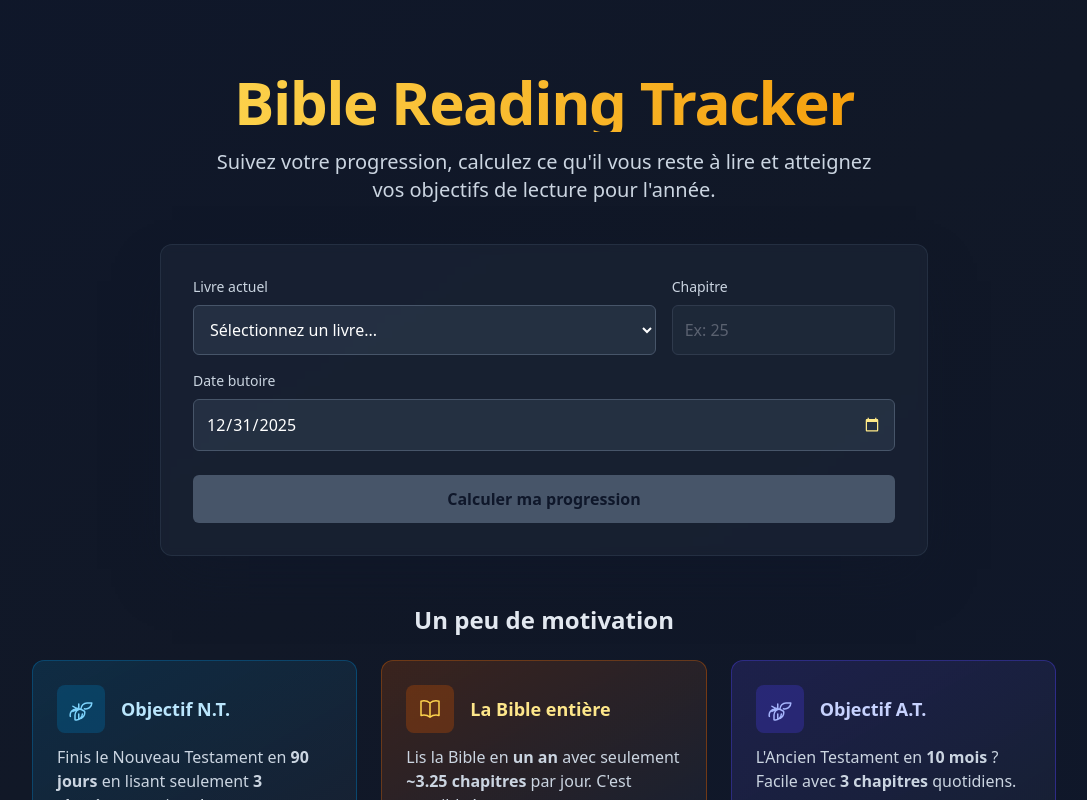
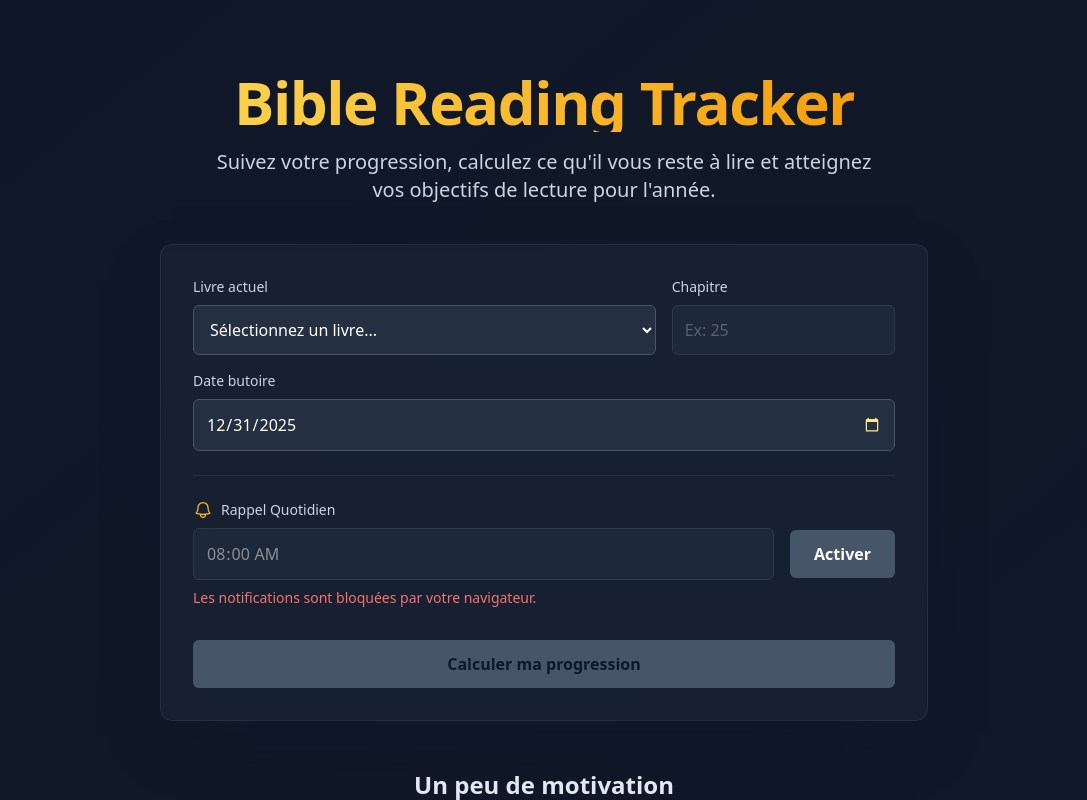
Before and after one commit to D-avlessi-webcoom/bible-reading-tracker, a React (Vite) app: page / in a window 1280 px wide. Shown: the top 800 px of the page, without its empty margins (96-1183 px from the left). Built offline with nearby package versions, Linux system fonts and the light colour scheme.

Commit message:
Add notification feature

```diff
--- a/App.tsx
+++ b/App.tsx
@@ -5,11 +5,14 @@ import StatCard from './components/StatCard';
 import BookOpenIcon from './components/icons/BookOpenIcon';
 import TargetIcon from './components/icons/TargetIcon';
 import CalendarIcon from './components/icons/CalendarIcon';
+import BellIcon from './components/icons/BellIcon';
 
 const getEndOfYear = () => {
   const today = new Date();
   return new Date(today.getFullYear(), 11, 31).toISOString().split('T')[0];
 };
+
+type ReminderStatus = 'inactive' | 'active' | 'denied';
 
 const App: React.FC = () => {
   const [selectedBookId, setSelectedBookId] = useState<string>('');
@@ -19,6 +22,9 @@ const App: React.FC = () => {
   const [error, setError] = useState<string>('');
   const [showResults, setShowResults] = useState<boolean>(false);
   const resultsRef = useRef<HTMLElement>(null);
+
+  const [reminderTime, setReminderTime] = useState('08:00');
+  const [reminderStatus, setReminderStatus] = useState<ReminderStatus>('inactive');
 
   const selectedBook: Book | undefined = useMemo(() => BIBLE_BOOKS.find(b => b.id === parseInt(selectedBookId, 10)), [selectedBookId]);
 
@@ -30,6 +36,56 @@ const App: React.FC = () => {
       resultsRef.current.scrollIntoView({ behavior: 'smooth' });
     }
   }, [showResults]);
+
+  useEffect(() => {
+    const savedTime = localStorage.getItem('reminderTime');
+    if (savedTime) {
+        if (Notification.permission === 'granted') {
+            setReminderTime(savedTime);
+            setReminderStatus('active');
+            navigator.serviceWorker.ready.then(registration => {
+                registration.active?.postMessage({ type: 'SET_REMINDER', time: savedTime });
+            });
+        } else if (Notification.permission === 'denied') {
+            setReminderStatus('denied');
+        } else {
+            // Permission was granted then revoked, or something else changed.
+            localStorage.removeItem('reminderTime');
+        }
+    } else {
+        if (Notification.permission === 'denied') {
+            setReminderStatus('denied');
+        }
+    }
+}, []);
+
+
+  const handleSetReminder = async () => {
+    if (!('Notification' in window) || !('serviceWorker' in navigator)) {
+        alert("Les notifications ne sont pas supportées sur ce navigateur.");
+        return;
+    }
+
+    const permission = await Notification.requestPermission();
+    if (permission === 'granted') {
+        localStorage.setItem('reminderTime', reminderTime);
+        setReminderStatus('active');
+        navigator.serviceWorker.ready.then(registration => {
+            registration.active?.postMessage({ type: 'SET_REMINDER', time: reminderTime });
+        });
+    } else {
+        setReminderStatus('denied');
+    }
+  };
+
+  const handleDisableReminder = () => {
+    localStorage.removeItem('reminderTime');
+    setReminderStatus('inactive');
+    navigator.serviceWorker.ready.then(registration => {
+        registration.active?.postMessage({ type: 'CLEAR_REMINDER' });
+    });
+  };
+
 
   const handleCalculate = useCallback(() => {
     setError('');
@@ -167,10 +223,39 @@ const App: React.FC = () => {
                 />
             </div>
           </div>
+
+          <div className="mt-6 pt-6 border-t border-slate-700/50">
+            <label htmlFor="reminder-time" className="flex items-center gap-2 text-left text-sm font-medium text-slate-300 mb-2">
+                <BellIcon className="w-5 h-5 text-amber-400" />
+                Rappel Quotidien
+            </label>
+            <div className="flex flex-col sm:flex-row items-center gap-4">
+                <input
+                    type="time"
+                    id="reminder-time"
+                    value={reminderTime}
+                    onChange={e => setReminderTime(e.target.value)}
+                    disabled={reminderStatus === 'active' || reminderStatus === 'denied'}
+                    className="w-full sm:w-auto flex-grow bg-slate-700/50 border border-slate-600 rounded-md p-3 text-white focus:ring-2 focus:ring-amber-400 focus:outline-none transition disabled:opacity-50"
+                />
+                {reminderStatus !== 'active' ? (
+                <button onClick={handleSetReminder} disabled={reminderStatus === 'denied'} className="w-full sm:w-auto bg-sky-500 text-white font-bold py-3 px-6 rounded-md hover:bg-sky-400 transition-all duration-300 disabled:bg-slate-600 disabled:cursor-not-allowed">
+                    Activer
+                </button>
+                ) : (
+                <button onClick={handleDisableReminder} className="w-full sm:w-auto bg-red-500 text-white font-bold py-3 px-6 rounded-md hover:bg-red-400 transition-all duration-300">
+                    Désactiver
+                </button>
+                )}
+            </div>
+             {reminderStatus === 'active' && <p className="text-sm text-slate-400 mt-2 text-left">Rappel activé pour {reminderTime}.</p>}
+             {reminderStatus === 'denied' && <p className="text-sm text-red-400 mt-2 text-left">Les notifications sont bloquées par votre navigateur.</p>}
+          </div>
+
           <button
             onClick={handleCalculate}
             disabled={!selectedBookId || !currentChapter}
-            className="w-full mt-6 bg-amber-400 text-slate-900 font-bold py-3 px-8 rounded-md hover:bg-amber-300 transition-all duration-300 transform hover:scale-105 disabled:bg-slate-600 disabled:cursor-not-allowed disabled:scale-100"
+            className="w-full mt-8 bg-amber-400 text-slate-900 font-bold py-3 px-8 rounded-md hover:bg-amber-300 transition-all duration-300 transform hover:scale-105 disabled:bg-slate-600 disabled:cursor-not-allowed disabled:scale-100"
           >
             Calculer ma progression
           </button>
@@ -279,7 +364,8 @@ const App: React.FC = () => {
           animation: fade-in-up 0.9s ease-out forwards;
         }
         /* Style the date picker icon */
-        input[type="date"]::-webkit-calendar-picker-indicator {
+        input[type="date"]::-webkit-calendar-picker-indicator,
+        input[type="time"]::-webkit-calendar-picker-indicator {
           filter: invert(0.8) brightness(100%) sepia(100%) hue-rotate(330deg) saturate(300%);
           cursor: pointer;
         }
--- /dev/null
+++ b/components/icons/BellIcon.tsx
@@ -0,0 +1,21 @@
+
+import React from 'react';
+
+const BellIcon: React.FC<React.SVGProps<SVGSVGElement>> = (props) => (
+  <svg
+    xmlns="http://www.w3.org/2000/svg"
+    fill="none"
+    viewBox="0 0 24 24"
+    strokeWidth={1.5}
+    stroke="currentColor"
+    {...props}
+  >
+    <path
+        strokeLinecap="round"
+        strokeLinejoin="round"
+        d="M14.857 17.082a23.848 23.848 0 005.454-1.31A8.967 8.967 0 0118 9.75v-.7V9A6 6 0 006 9v.75a8.967 8.967 0 01-2.312 6.022c1.733.64 3.56 1.085 5.455 1.31m5.714 0a24.255 24.255 0 01-5.714 0m5.714 0a3 3 0 11-5.714 0"
+    />
+  </svg>
+);
+
+export default BellIcon;
```
Also changed, not shown: sw.js (+59 -8 lines).
